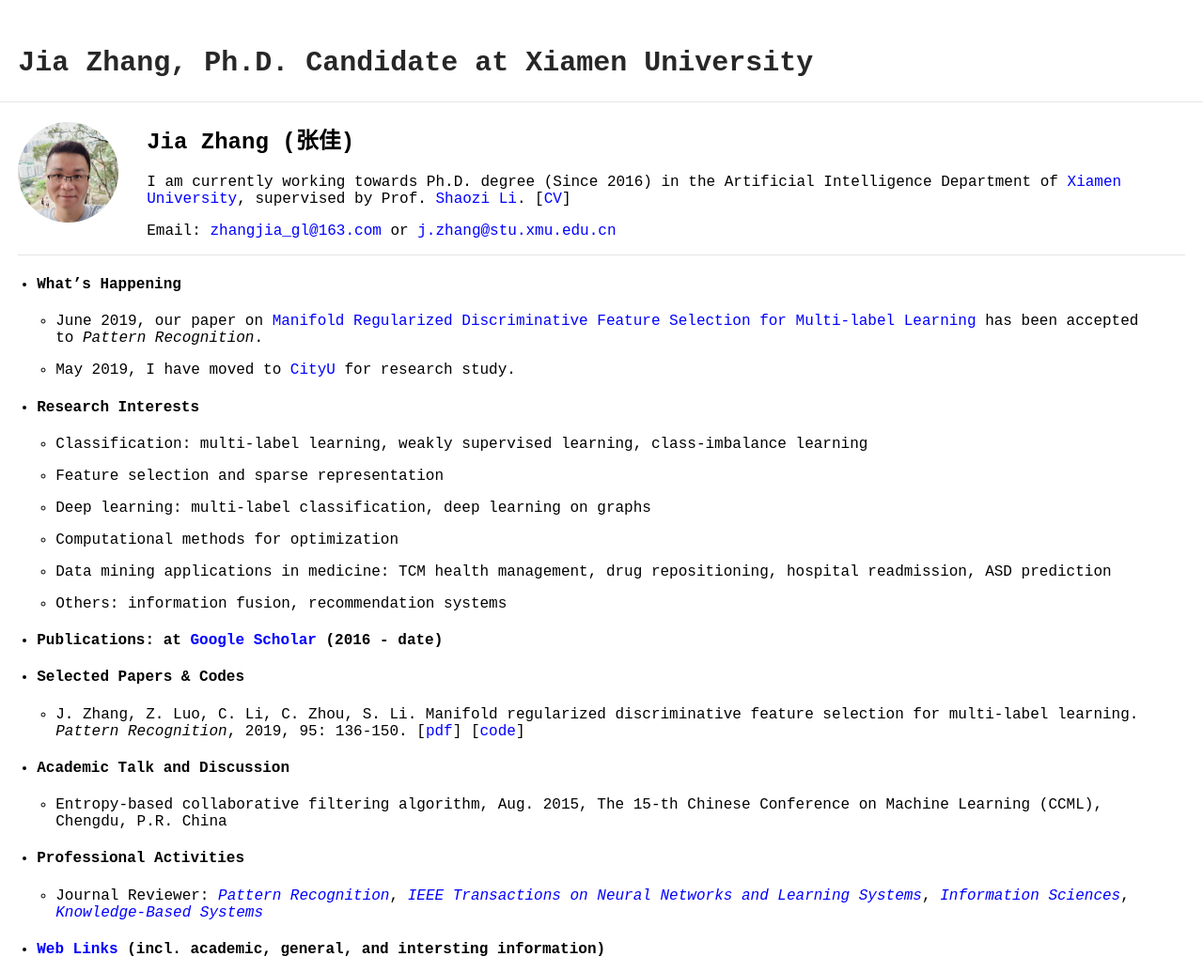
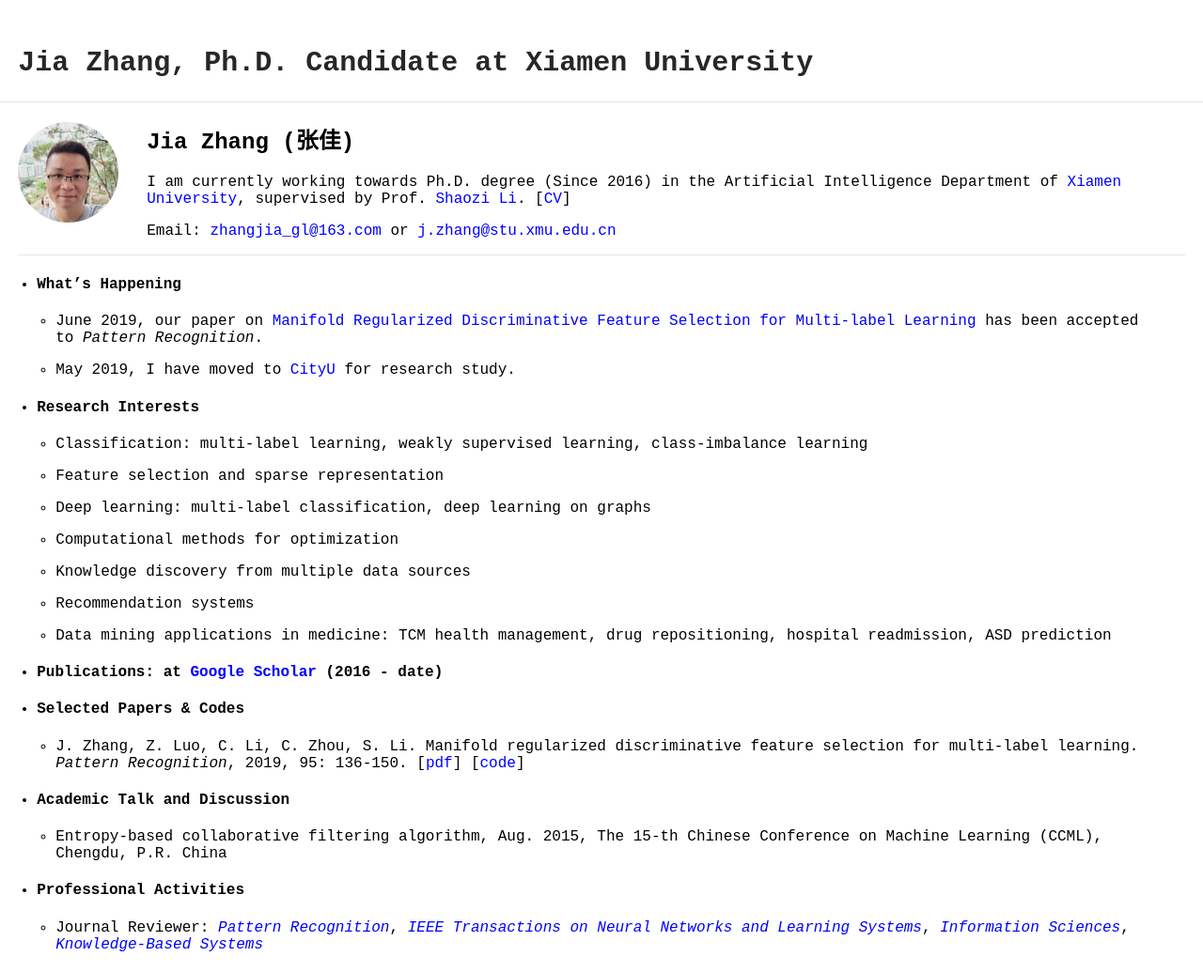
Before and after one commit to jiazhang-ml/jiazhang-ml.github.io, a Jekyll site: the page built from index.md, in a window 1280 px wide. Shown: the top 1035 px of the page at 94% size. Built offline with Jekyll 4.4.1, drawn with Linux system fonts in a browser that asks for light colours; grey boxes are pictures that could not be loaded.

Commit message:
Update index.md

```diff
--- a/index.md
+++ b/index.md
@@ -28,9 +28,12 @@ Email: [zhangjia_gl@163.com](mailto:zhangjia_gl@163.com) or [j.zhang@stu.xmu.edu
 
     * Computational methods for optimization
 
+    * Knowledge discovery from multiple data sources
+
+    * Recommendation systems
+
     * Data mining applications in medicine: TCM health management, drug repositioning, hospital readmission, ASD prediction
 
-    * Others: information fusion, recommendation systems
 
 * #### Publications: at [Google Scholar](https://scholar.google.com.hk/citations?user=yBaTk-gAAAAJ&hl=en) (2016 - date)
 
```
